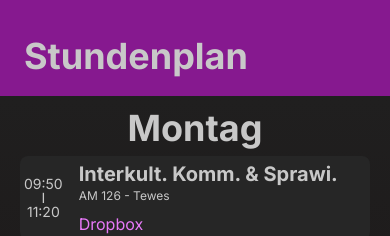
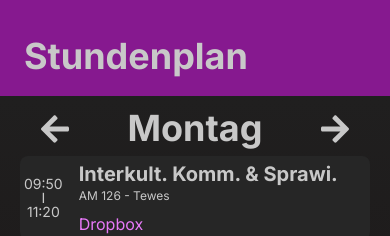
Before and after one commit to jmjules/KMM-Helper, a Next.js app: page / in a window 390 px wide. Shown: the top 236 px of the page. Built offline with nearby package versions, Linux system fonts and the light colour scheme.

Commit message:
added navigation buttons and updated vulnerable packages

```diff
--- a/package.json
+++ b/package.json
@@ -10,9 +10,10 @@
   },
   "dependencies": {
     "@ducanh2912/next-pwa": "^10.2.5",
-    "next": "14.1.0",
+    "next": "^14.2.3",
     "react": "^18",
     "react-dom": "^18",
+    "react-icons": "^5.2.1",
     "swiper": "^11.1.0"
   },
   "devDependencies": {
--- a/src/app/components/Stundenplan/TimetableDisplaySlider.tsx
+++ b/src/app/components/Stundenplan/TimetableDisplaySlider.tsx
@@ -1,6 +1,7 @@
 //@ts-nocheck
 
 import { register } from "swiper/element/bundle";
+import { FaArrowLeft, FaArrowRight } from "react-icons/fa";
 
 import "swiper/css"
 // register swiper slider
@@ -104,10 +105,12 @@ export default function TimetableDisplaySlider({ selectedDayIndex, data}: Timeta
 
 
 	return (
-		<div className="mt-3 mx-auto px-3 max-w-[690px] ">
+		<div className="mt-3 mx-auto px-3 max-w-[690px] relative">
 			<swiper-container
 			 loop="true"
 			 initial-slide={selectedDayIndex}
+			 navigation-prev-el=".prev-arrow"
+			 navigation-next-el=".next-arrow"
 			>
 			{daysArray.map((dayData, index) => (
 				<swiper-slide key="index" >
@@ -117,6 +120,12 @@ export default function TimetableDisplaySlider({ selectedDayIndex, data}: Timeta
 			))
 			}
 			</swiper-container>
+			<div className="prev-arrow bg-transparent absolute z-[300] top-[5px] md:top-[50%] left-[10%] md:left-[-5%]">
+				<FaArrowLeft className="w-8 h-8" />
+			</div>
+			<div className="next-arrow bg-transparent absolute z-[300] top-[5px] md:top-[50%] right-[10%] md:right-[-5%]">
+				<FaArrowRight className="w-8 h-8" />
+			</div>
 		</div>
 	);
 }
```
Also changed, not shown: 1 other file (tests, documents, lock files or other folders).
